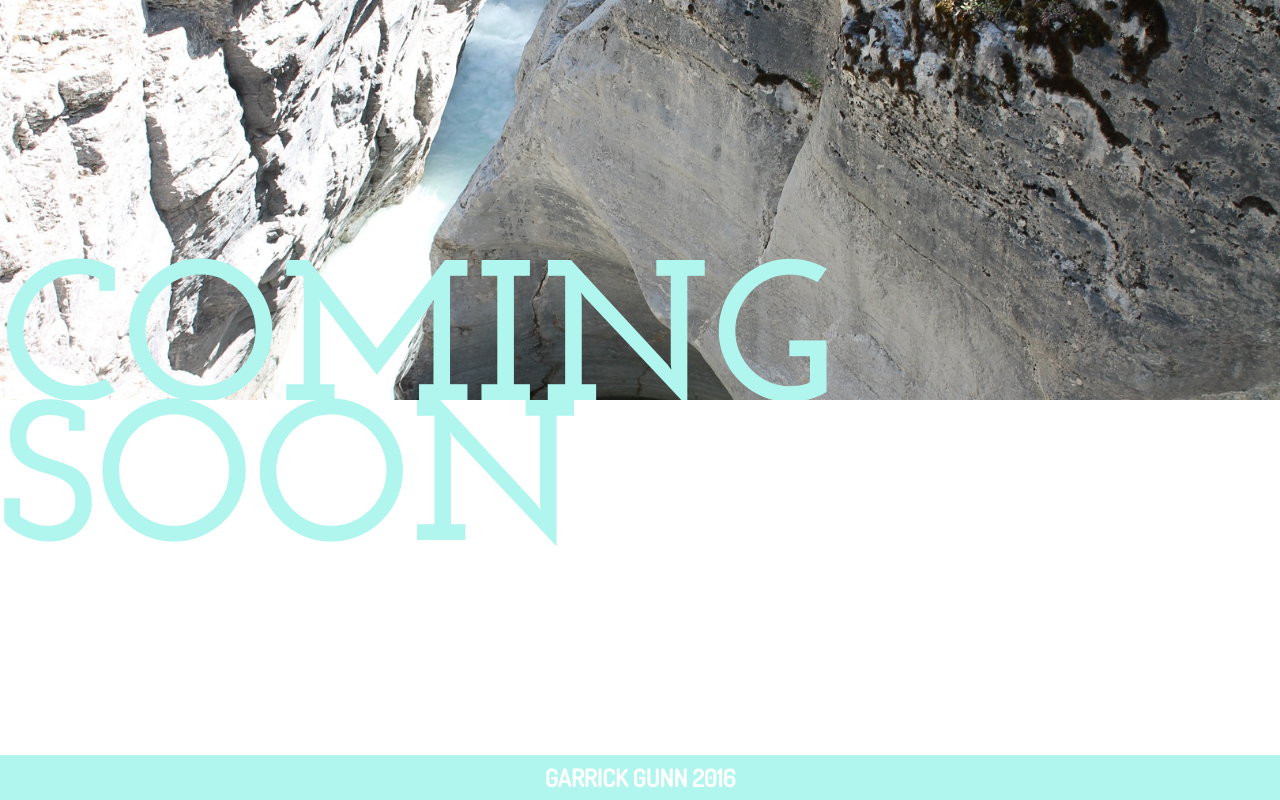
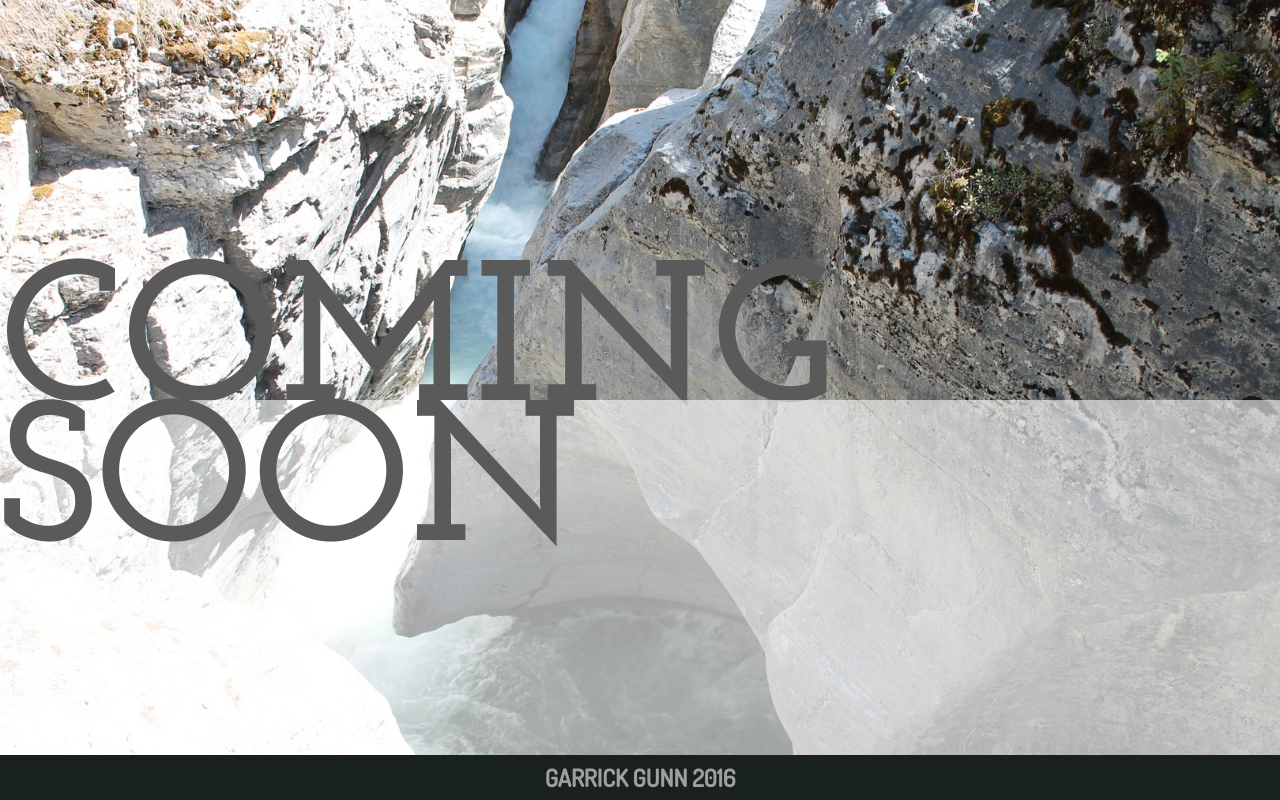
Before and after one commit to garrickg/garrickg.github.io, a plain HTML site: page index.html in a window 1280 px wide. Drawn offline with Linux system fonts and the light colour scheme; files that its build step writes are made by us from their sources.

Commit message:
Updated Style
New color pallette

```diff
--- a/css/style.css
+++ b/css/style.css
@@ -1,59 +1,50 @@
 @import url(http://fonts.googleapis.com/css?family=Josefin+Slab:700);
-
 @import url(http://fonts.googleapis.com/css?family=Dosis:400,500);
-
-html, body{
+html, body {
     height: 100%;
-    margin:0px;
+    margin: 0px;
+    background-image: url(../img/bg.jpg);
+    background-size: cover;
+    background-position: center;
 }
-
 div {
-  font-family: 'Josefin Slab', serif;
-  font-size:12.5em;
-  position:relative;
+    font-family: 'Josefin Slab', serif;
+    font-size: 12.5em;
+    position: relative;
 }
-
 span {
-  position:absolute;
+    position: absolute;
 }
-
 .top span {
-  bottom:-50px;
+    bottom: -50px;
 }
-
 .bottom span {
-  top:-10px;
+    top: -10px;
+    opacity: 1.0;
 }
-
 div.top {
-  color:#b1f6ee;
-  background-image: url(../img/bg.jpg);
-  background-size: cover;
-  background-position: center;
-  width:100%;
-  height:50%;
+    color: #5a5a5a;
+    width: 100%;
+    height: 50%;
 }
-
 div.bottom {
-  color:#b1f6ee;
-  background-color:#FFF;
-  width:100%;
-  height:50%;
+    color: #5a5a5a;
+    background-color: rgba(255, 255, 255, 0.6);
+    width: 100%;
+    height: 50%;
 }
-
 footer {
-  width: 100%;
-  text-align: center;
-  font-family: Dosis, Sans-serif;
-  color: #FFF;
-  font-weight: 700;
-  font-size: 1.5em;
-  padding: 0;
-  background-color: #b1f6ee;
-  position: absolute;
-  bottom: 0;
+    width: 100%;
+    text-align: center;
+    font-family: Dosis, Sans-serif;
+    color: #9f9f9b;
+    font-weight: 700;
+    font-size: 1.5em;
+    padding: 0;
+    background-color: #18211e;
+    position: absolute;
+    bottom: 0;
 }
-
 p {
-  margin: 0.3em;
+    margin: 0.3em;
 }
--- a/index.html
+++ b/index.html
@@ -1,30 +1,11 @@
-<!DOCTYPE html>
-<html>
-
 <head>
     <meta charset="UTF-8">
     <title>Coming Soon</title>
-
-
-
-
     <link rel="stylesheet" href="css/style.css">
-
-
-
-
 </head>
-
-<body>
 
 <!DOCTYPE html>
 <html>
-
-    <head>
-        <link rel="stylesheet" href="style.css" />
-        <title>Garrick Gunn - Coming Soon</title>
-    </head>
-
 <body>
 
     <div class='top'>
@@ -39,15 +20,5 @@
     <footer>
         <p>GARRICK GUNN 2016</p>
     </footer>
-
 </body>
-
 </html>
-
-
-
-
-
-</body>
-
-</html>
```
Lines whose indentation alone changed are shown as unchanged.
